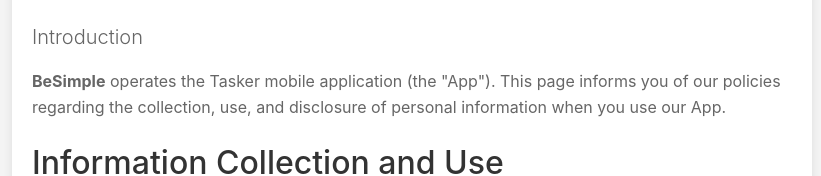
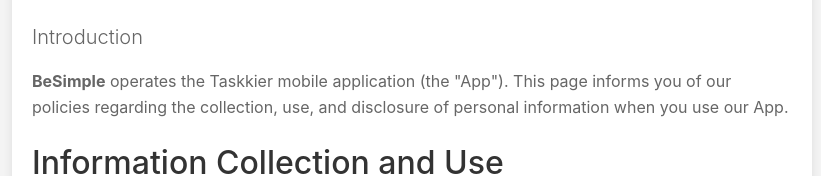
Before and after one commit to JackWills0501/privacy-policy, a plain HTML site: page index.html in a window 1280 px wide. Shown: the part 145-321 px from the top of the page, without its empty margins (228-1049 px from the left). Drawn offline with nearby package versions, Linux system fonts and the light colour scheme.

Commit message:
Update index.html

```diff
--- a/index.html
+++ b/index.html
@@ -45,7 +45,7 @@
   <div class="container">
     <h1 class="text-center my-4">Privacy Policy</h1>
     <p class="lead">Introduction</p>
-    <p><strong>BeSimple</strong> operates the Tasker mobile application (the "App"). This page
+    <p><strong>BeSimple</strong> operates the Taskkier mobile application (the "App"). This page
       informs you of our policies regarding the collection, use, and disclosure of personal information when you use our
       App.</p>
 
```
